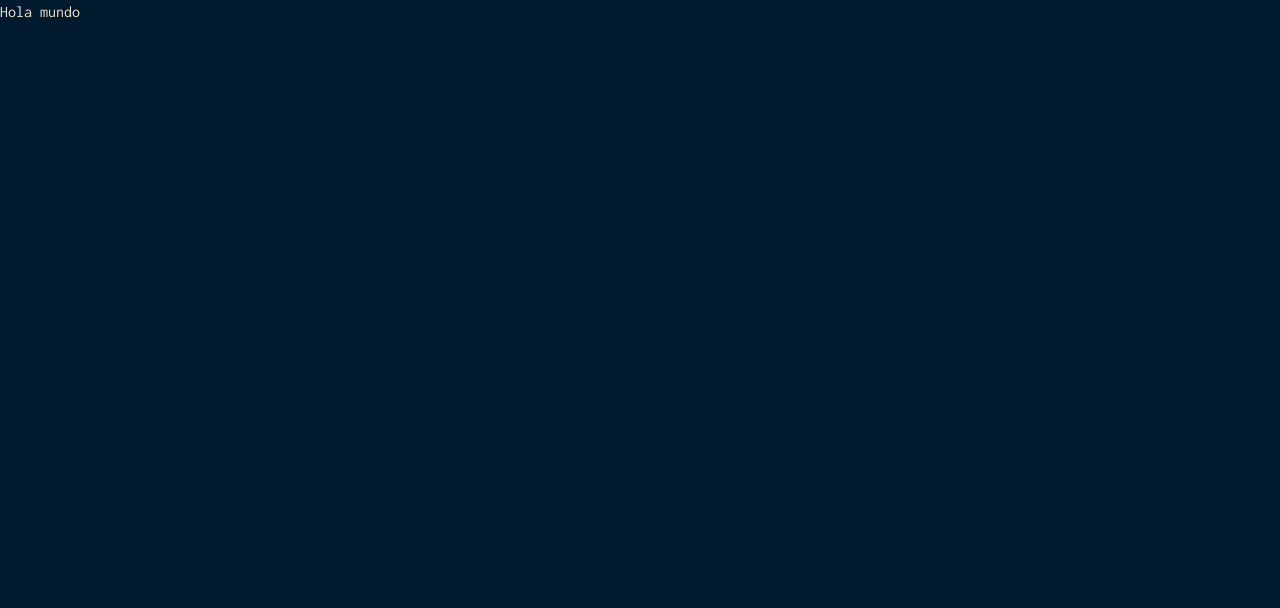
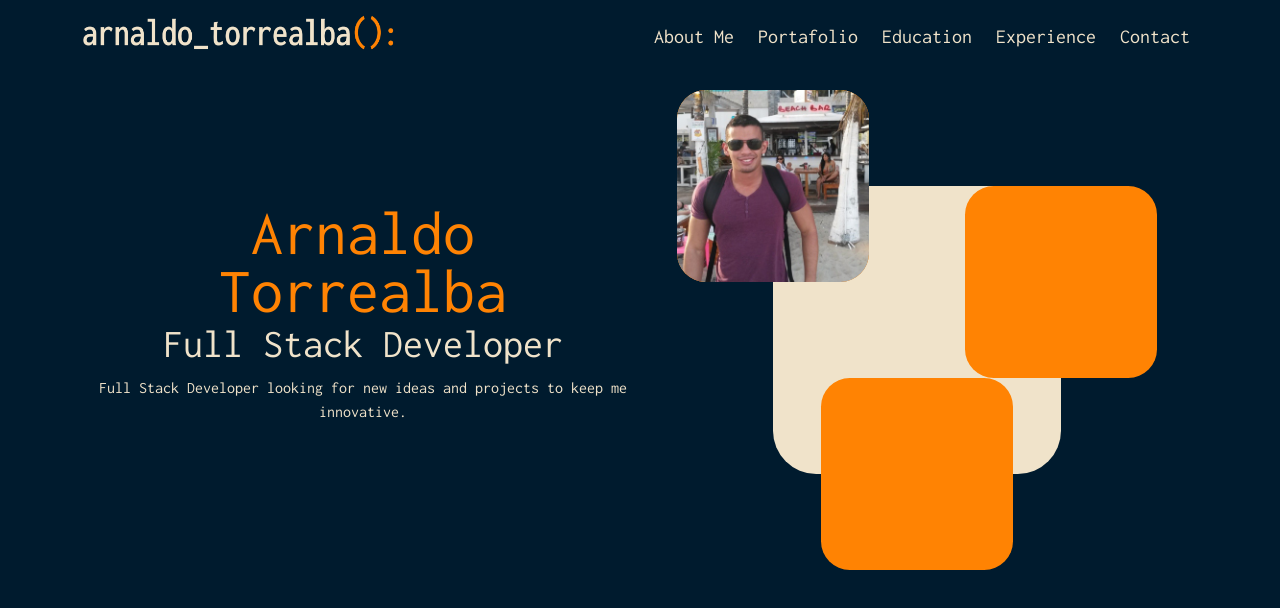
Before and after one commit to holydoritoz/ArnaldoTorrealbaCV, a plain HTML site: page index.html in a window 1280 px wide. Drawn offline with nearby package versions, Linux system fonts and the light colour scheme.

Commit message:
Add nav and header

```diff
--- a/assets/css/style.css
+++ b/assets/css/style.css
@@ -9,4 +9,98 @@ body{
     color: #F0E3CA;
     font-family: 'Inconsolata', monospace;
     font-weight: 400;
+    max-width: 1500px;
+    margin: auto;
 }
+
+/* NAV SECTION */
+
+nav img{
+    height: 3rem;
+}
+
+nav .nav-link{
+    color: #F0E3CA !important;
+}
+
+.navbar-toggler{
+    color: #F0E3CA !important;
+    font-size: 2rem;
+    border: none;
+}
+
+.navbar-toggler:focus{
+    box-shadow: none;
+}
+
+nav .nav-link:hover{
+    color: #FF8303 !important;
+}
+
+.navbar-toggler:hover{
+    color: #FF8303 !important;
+}
+
+/* HEADER SECTION */
+
+header .container{
+    display: flex;
+    align-items: center;
+    padding: 1rem;
+    margin: auto;
+}
+header .intro{
+    text-align: center;
+    margin-bottom: 1rem;
+}
+header h1{
+    font-size: 64px;
+    color: #FF8303;
+    margin-bottom: 0;
+    line-height: 90%;
+}
+
+header h2{
+    font-size: 40px;
+}
+
+.logo-container{
+    width: 30rem;
+    height: 30rem;
+    margin: auto;
+    position: relative;
+}
+
+.logo-container *{
+    position: absolute;
+    border-radius: 15%;
+}
+
+.logo-box{
+    width: 12rem;
+    height: 12rem;
+    background-color: #FF8303;
+}
+
+.logo-box-body{
+    width: 18rem;
+    height: 18rem;
+    background-color: #F0E3CA;
+    top: 6rem;
+    left: 6rem;
+}
+
+.arms-logo{
+    top: 6rem;
+    right: 0;
+}
+
+.legs-logo{
+    bottom: 0;
+    left: 9rem;
+}
+
+.head-logo:hover{
+    width: 30rem;
+    height: 30rem;
+}
--- a/index.html
+++ b/index.html
@@ -17,6 +17,11 @@
             crossorigin="anonymous"
         ></script>
         <link rel="stylesheet" href="assets/css/style.css" />
+        <link
+            rel="shortcut icon"
+            href="./assets/favicon/favicon-16x16.png"
+            type="image/x-icon"
+        />
         <link rel="preconnect" href="https://fonts.googleapis.com" />
         <link rel="preconnect" href="https://fonts.gstatic.com" crossorigin />
         <link
@@ -30,8 +35,60 @@
         <title>Arnaldo Torrealba DEV</title>
     </head>
     <body>
-        <nav></nav>
-        <header>Hola mundo</header>
+        <nav class="navbar navbar-expand-lg navbar-dark ps-3 pe-3">
+            <div class="container">
+                <a class="navbar-brand d-flex" href="./index.html"
+                    ><img
+                        src="./assets/imgs/nav-logo-dark-bg.png"
+                        alt="Logo de la marca Arnaldo Torrealba"
+                    />
+                </a>
+                <button
+                    class="navbar-toggler"
+                    type="button"
+                    data-bs-toggle="collapse"
+                    data-bs-target="#navbarNavAltMarkup"
+                    aria-controls="navbarNavAltMarkup"
+                    aria-expanded="false"
+                    aria-label="Toggle navigation"
+                >
+                    <i class="fa-solid fa-circle-chevron-down"></i>
+                </button>
+                <div class="collapse navbar-collapse" id="navbarNavAltMarkup">
+                    <div class="navbar-nav ms-auto fs-5 gap-2">
+                        <a class="nav-link" href="#">About Me</a>
+                        <a class="nav-link" href="#">Portafolio</a>
+                        <a class="nav-link" href="#">Education</a>
+                        <a class="nav-link" href="#">Experience</a>
+                        <a class="nav-link" href="#">Contact</a>
+                    </div>
+                </div>
+            </div>
+        </nav>
+        <header>
+            <div class="container row">
+                <div class="intro col-md-12 col-lg-6">
+                    <h1>Arnaldo Torrealba</h1>
+                    <h2>Full Stack Developer</h2>
+                    <p>
+                        Full Stack Developer looking for new ideas and projects
+                        to keep me innovative.
+                    </p>
+                </div>
+                <div class="logo col-md-12 col-lg-6">
+                    <div class="logo-container">
+                        <div class="logo-box-body"></div>
+                        <div class="logo-box arms-logo"></div>
+                        <div class="logo-box legs-logo"></div>
+                        <img
+                            class="logo-box head-logo"
+                            src="./assets/imgs/arnaldo-pic.jpg"
+                            alt="Fotografía de Arnaldo Torrealba frente a un bar en una playa de Margarita - Venezuela"
+                        />
+                    </div>
+                </div>
+            </div>
+        </header>
         <main></main>
         <section class="skills"></section>
         <section class="portafolio"></section>
```
Also changed, not shown: assets/favicon/favicon-16x16.png (added), assets/favicon/favicon-32x32.png (added), assets/imgs/arnaldo-pic.jpg (added), assets/imgs/logo-dark-bg.png (added), assets/imgs/nav-logo-dark-bg.png (added).
